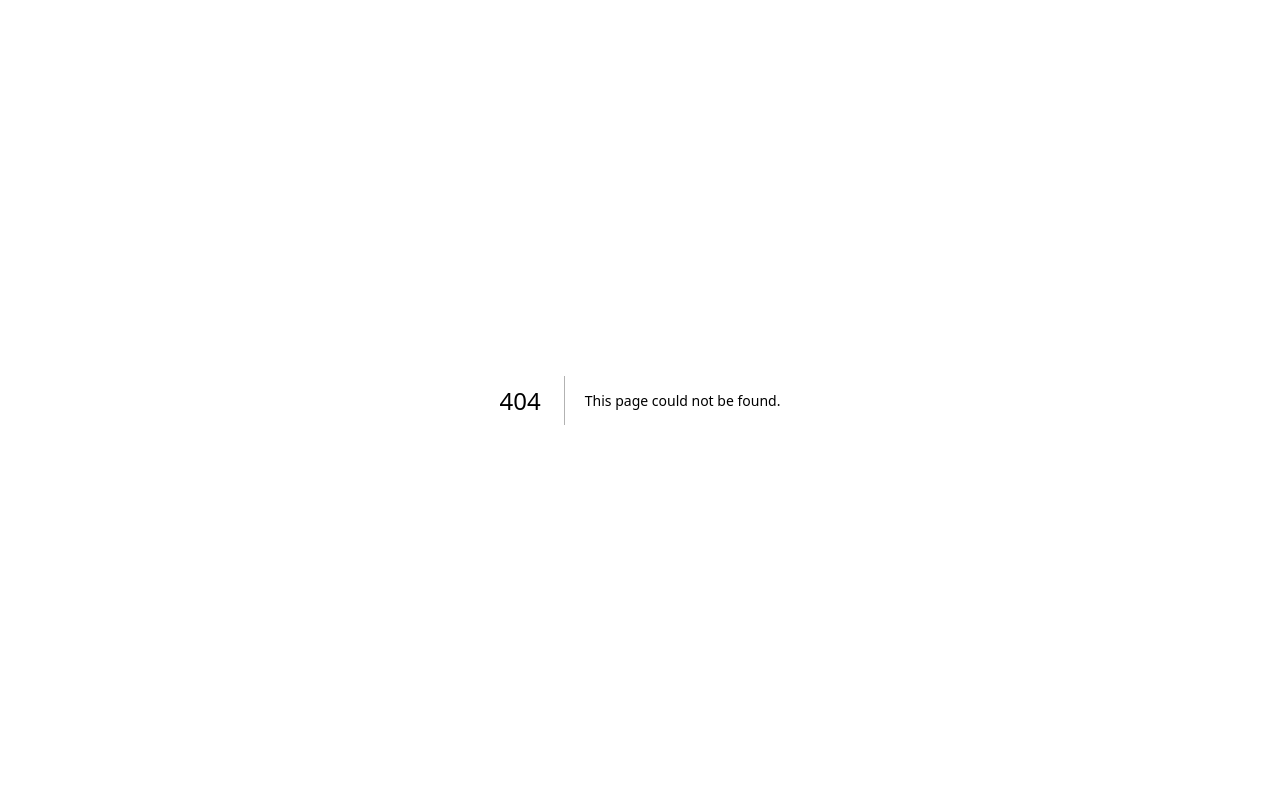
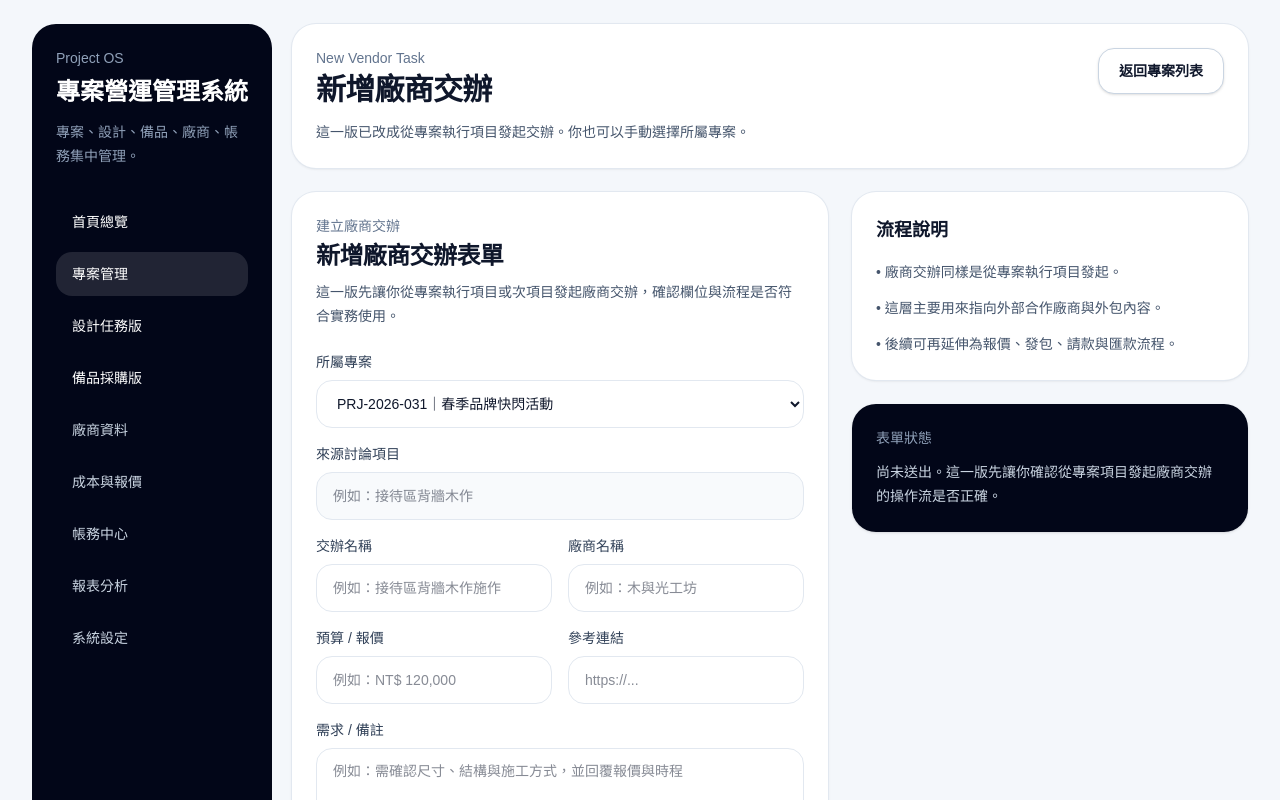
Before and after one commit to willy841/projectflow, a Next.js app: page /vendor-tasks/new in a window 1280 px wide. Before the commit this address had no page. Shown: the top 800 px of the page. Built offline with nearby package versions, Linux system fonts and the light colour scheme.

Commit message:
feat: add vendor assignment flow

```diff
--- /dev/null
+++ b/src/app/vendor-tasks/new/page.tsx
@@ -0,0 +1,48 @@
+import Link from "next/link";
+import { AppShell } from "@/components/app-shell";
+import { getProjectById } from "@/components/project-data";
+import { VendorTaskForm } from "@/components/vendor-task-form";
+
+export default async function NewVendorTaskPage({
+  searchParams,
+}: {
+  searchParams: Promise<{ projectId?: string; itemId?: string; itemTitle?: string }>;
+}) {
+  const params = await searchParams;
+  const project = params.projectId ? getProjectById(params.projectId) : undefined;
+  const matchedItem = project?.executionItems.find((item) => item.id === params.itemId);
+  const itemTitle = params.itemTitle || matchedItem?.title || "";
+
+  return (
+    <AppShell activePath="/projects">
+      <header className="rounded-3xl bg-white p-6 shadow-sm ring-1 ring-slate-200">
+        <div className="flex flex-col gap-3 lg:flex-row lg:items-start lg:justify-between">
+          <div>
+            <p className="text-sm text-slate-500">New Vendor Task</p>
+            <h2 className="mt-1 text-3xl font-semibold tracking-tight text-slate-900">新增廠商交辦</h2>
+            <p className="mt-3 text-sm leading-6 text-slate-600">
+              這一版已改成從專案執行項目發起交辦。{project ? `目前來源專案為：${project.name}` : "你也可以手動選擇所屬專案。"}
+            </p>
+          </div>
+
+          <Link
+            href={project ? `/projects/${project.id}` : "/projects"}
+            className="inline-flex items-center justify-center rounded-2xl border border-slate-300 bg-white px-5 py-3 text-sm font-semibold text-slate-800 shadow-sm transition hover:border-slate-400 hover:bg-slate-50"
+          >
+            {project ? "返回專案詳細頁" : "返回專案列表"}
+          </Link>
+        </div>
+      </header>
+
+      <VendorTaskForm
+        initialValues={{
+          projectId: project?.id || "",
+          executionItemId: matchedItem?.id || params.itemId || "",
+          executionItemTitle: itemTitle,
+          title: itemTitle ? `${itemTitle} - 廠商交辦` : "",
+          note: matchedItem?.detail || "",
+        }}
+      />
+    </AppShell>
+  );
+}
--- a/src/components/execution-tree.tsx
+++ b/src/components/execution-tree.tsx
@@ -319,12 +319,12 @@ export function ExecutionTree({
             >
               備品
             </Link>
-            <button
-              type="button"
-              className="block w-full rounded-xl px-3 py-2 text-left text-sm font-medium text-slate-700 transition hover:bg-slate-50"
+            <Link
+              href={`/vendor-tasks/new?projectId=${projectId}&itemId=${targetId}&itemTitle=${encodeURIComponent(title)}`}
+              className="block rounded-xl px-3 py-2 text-sm font-medium text-slate-700 transition hover:bg-slate-50 hover:text-slate-900"
             >
               廠商
-            </button>
+            </Link>
           </div>
         ) : null}
       </div>
--- /dev/null
+++ b/src/components/vendor-task-form.tsx
@@ -0,0 +1,164 @@
+"use client";
+
+import { useMemo, useState } from "react";
+import { projects } from "@/components/project-data";
+
+type VendorTaskFormValues = {
+  projectId: string;
+  executionItemId?: string;
+  executionItemTitle?: string;
+  title: string;
+  vendorName: string;
+  budget: string;
+  referenceUrl: string;
+  note: string;
+};
+
+const defaultForm: VendorTaskFormValues = {
+  projectId: projects[0]?.id ?? "",
+  executionItemId: "",
+  executionItemTitle: "",
+  title: "",
+  vendorName: "",
+  budget: "",
+  referenceUrl: "",
+  note: "",
+};
+
+export function VendorTaskForm({
+  initialValues,
+}: {
+  initialValues?: Partial<VendorTaskFormValues>;
+}) {
+  const mergedDefault = useMemo(
+    () => ({
+      ...defaultForm,
+      ...initialValues,
+    }),
+    [initialValues]
+  );
+
+  const [form, setForm] = useState<VendorTaskFormValues>(mergedDefault);
+  const [submitted, setSubmitted] = useState(false);
+
+  function updateField(key: keyof VendorTaskFormValues, value: string) {
+    setForm((prev) => ({ ...prev, [key]: value }));
+  }
+
+  function handleSubmit(event: React.FormEvent<HTMLFormElement>) {
+    event.preventDefault();
+    setSubmitted(true);
+  }
+
+  const selectedProject = projects.find((project) => project.id === form.projectId);
+
+  return (
+    <div className="grid gap-6 xl:grid-cols-[minmax(0,1.15fr)_minmax(300px,0.85fr)]">
+      <form onSubmit={handleSubmit} className="rounded-3xl bg-white p-6 shadow-sm ring-1 ring-slate-200">
+        <div className="mb-6">
+          <p className="text-sm text-slate-500">建立廠商交辦</p>
+          <h2 className="mt-1 text-2xl font-semibold tracking-tight text-slate-900">新增廠商交辦表單</h2>
+          <p className="mt-2 text-sm leading-6 text-slate-600">
+            這一版先讓你從專案執行項目或次項目發起廠商交辦，確認欄位與流程是否符合實務使用。
+          </p>
+        </div>
+
+        <div className="grid gap-4 md:grid-cols-2">
+          <label className="flex flex-col gap-2 md:col-span-2">
+            <span className="text-sm font-medium text-slate-700">所屬專案</span>
+            <select
+              value={form.projectId}
+              onChange={(event) => updateField("projectId", event.target.value)}
+              className="h-12 rounded-2xl border border-slate-200 bg-white px-4 text-sm outline-none transition focus:border-slate-400"
+            >
+              {projects.map((project) => (
+                <option key={project.id} value={project.id}>
+                  {project.code}｜{project.name}
+                </option>
+              ))}
+            </select>
+          </label>
+
+          <label className="md:col-span-2 flex flex-col gap-2">
+            <span className="text-sm font-medium text-slate-700">來源討論項目</span>
+            <input
+              type="text"
+              value={form.executionItemTitle || ""}
+              onChange={(event) => updateField("executionItemTitle", event.target.value)}
+              placeholder="例如：接待區背牆木作"
+              className="h-12 rounded-2xl border border-slate-200 bg-slate-50 px-4 text-sm outline-none transition focus:border-slate-400"
+            />
+            {selectedProject?.executionItems?.length ? (
+              <p className="text-xs text-slate-500">
+                可對應的專案執行項目：{selectedProject.executionItems.map((item) => item.title).join("、")}
+              </p>
+            ) : null}
+          </label>
+
+          {[
+            ["title", "交辦名稱", "例如：接待區背牆木作施作"],
+            ["vendorName", "廠商名稱", "例如：木與光工坊"],
+            ["budget", "預算 / 報價", "例如：NT$ 120,000"],
+            ["referenceUrl", "參考連結", "https://..."],
+          ].map(([key, label, placeholder]) => (
+            <label key={key} className="flex flex-col gap-2">
+              <span className="text-sm font-medium text-slate-700">{label}</span>
+              <input
+                type="text"
+                value={form[key as keyof VendorTaskFormValues] || ""}
+                onChange={(event) => updateField(key as keyof VendorTaskFormValues, event.target.value)}
+                placeholder={placeholder}
+                className="h-12 rounded-2xl border border-slate-200 bg-white px-4 text-sm outline-none transition focus:border-slate-400"
+              />
+            </label>
+          ))}
+
+          <label className="md:col-span-2 flex flex-col gap-2">
+            <span className="text-sm font-medium text-slate-700">需求 / 備註</span>
+            <textarea
+              value={form.note}
+              onChange={(event) => updateField("note", event.target.value)}
+              placeholder="例如：需確認尺寸、結構與施工方式，並回覆報價與時程"
+              className="min-h-32 rounded-2xl border border-slate-200 bg-white px-4 py-3 text-sm outline-none transition focus:border-slate-400"
+            />
+          </label>
+        </div>
+
+        <div className="mt-6 flex flex-wrap gap-3">
+          <button type="submit" className="inline-flex items-center justify-center rounded-2xl bg-blue-600 px-5 py-3 text-sm font-semibold text-white shadow-sm transition hover:bg-blue-700">
+            建立廠商交辦
+          </button>
+          <button type="button" className="inline-flex items-center justify-center rounded-2xl border border-slate-300 bg-white px-5 py-3 text-sm font-semibold text-slate-800 shadow-sm transition hover:border-slate-400 hover:bg-slate-50">
+            清空表單
+          </button>
+        </div>
+      </form>
+
+      <aside className="space-y-6">
+        <div className="rounded-3xl bg-white p-6 shadow-sm ring-1 ring-slate-200">
+          <h3 className="text-lg font-semibold text-slate-900">流程說明</h3>
+          <ul className="mt-4 space-y-3 text-sm leading-6 text-slate-600">
+            <li>• 廠商交辦同樣是從專案執行項目發起。</li>
+            <li>• 這層主要用來指向外部合作廠商與外包內容。</li>
+            <li>• 後續可再延伸為報價、發包、請款與匯款流程。</li>
+          </ul>
+        </div>
+
+        <div className="rounded-3xl bg-slate-950 p-6 text-white shadow-sm">
+          <p className="text-sm text-slate-400">表單狀態</p>
+          {submitted ? (
+            <div className="mt-3 space-y-3 text-sm leading-6 text-slate-200">
+              <p>已完成前端送出流程，下一階段接 API 後可真正建立資料。</p>
+              <p>來源項目：{form.executionItemTitle || "尚未填寫"}</p>
+              <p>廠商名稱：{form.vendorName || "尚未填寫"}</p>
+            </div>
+          ) : (
+            <p className="mt-3 text-sm leading-6 text-slate-300">
+              尚未送出。這一版先讓你確認從專案項目發起廠商交辦的操作流是否正確。
+            </p>
+          )}
+        </div>
+      </aside>
+    </div>
+  );
+}
```
